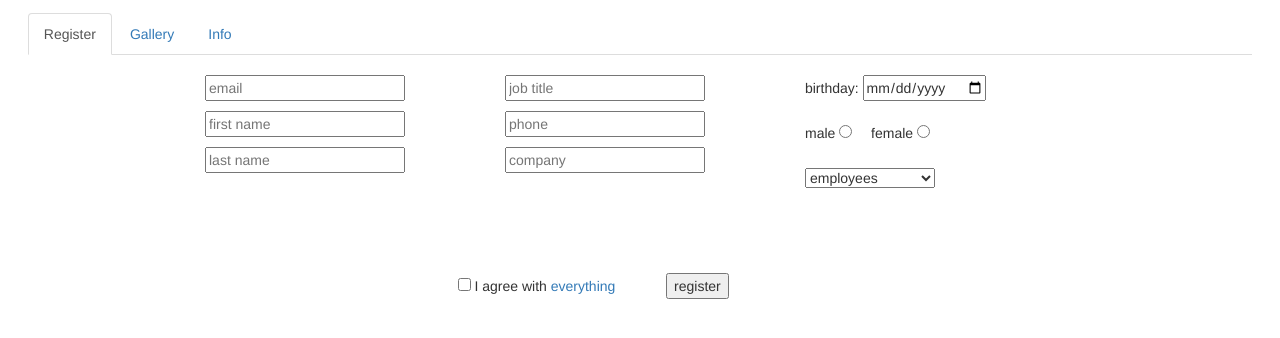
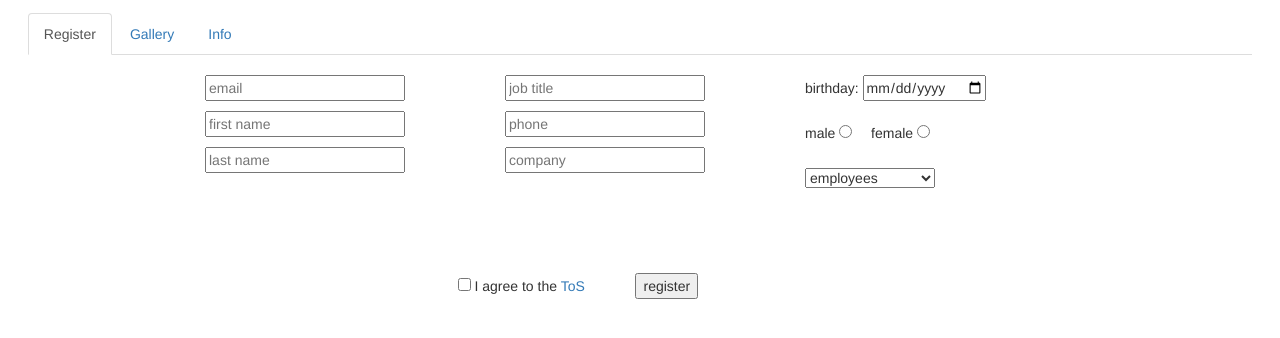
Before and after one commit to vitaly-zdanevich/WSD-8---Bootstrap-test, a plain HTML site: page index.html in a window 1280 px wide. Drawn offline with Linux system fonts and the light colour scheme.

Commit message:
first tab: text fixed

```diff
--- a/index.html
+++ b/index.html
@@ -45,7 +45,7 @@
                         </div>
                         <div class='row col-sm-6 col-lg-6 col-sm-offset-2 col-lg-offset-4' style='margin-top:50px'>
                             <input type='checkbox' id='agree'/>
-                            <label for='agree'>I agree with <a style='cursor:pointer'>everything</a></label>
+                            <label for='agree'> I agree to the <a style='cursor:pointer'>ToS</a></label>
                             <button class='col-xs-offset-1'>register</button>
                         </div>
                     </form>
```
